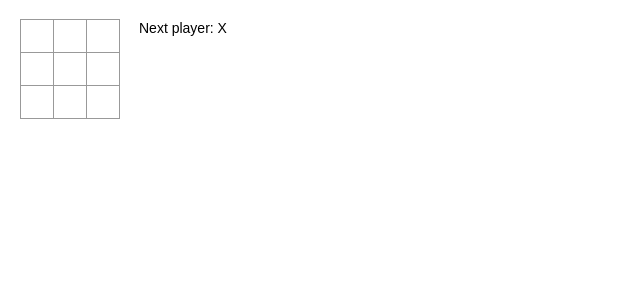
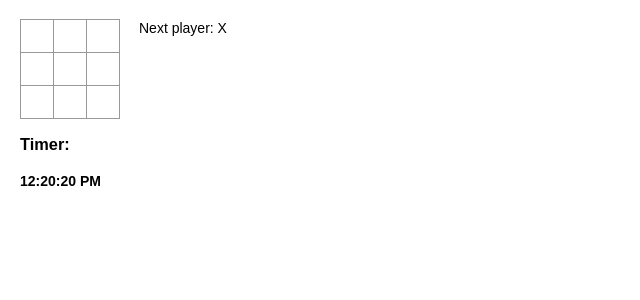
Before and after one commit to Sarthak-Agrawal/react-101, a React (Create React App) app: page / in a window 1280 px wide. Shown: the top 300 px of the page, without its empty margins (0-640 px from the left). Built offline with nearby package versions, Linux system fonts and the light colour scheme.

Commit message:
Added clock

```diff
--- a/package.json
+++ b/package.json
@@ -10,7 +10,9 @@
     "@types/node": "^14.0.11",
     "@types/react": "^16.9.35",
     "@types/react-dom": "^16.9.8",
+    "bootstrap": "^4.5.0",
     "react": "^16.13.1",
+    "react-bootstrap": "^1.0.1",
     "react-dom": "^16.13.1",
     "react-scripts": "3.4.1",
     "typescript": "^3.9.5"
--- a/public/index.html
+++ b/public/index.html
@@ -29,6 +29,7 @@
   <body>
     <noscript>You need to enable JavaScript to run this app.</noscript>
     <div id="root"></div>
+    <div id="timer"></div>
     <!--
       This HTML file is a template.
       If you open it directly in the browser, you will see an empty page.
--- a/src/index.tsx
+++ b/src/index.tsx
@@ -1,7 +1,7 @@
 import React from 'react';
 import ReactDOM from 'react-dom';
 import './index.css';
-
+import Clock from './timer';
 
 interface SquareProps {
   value: string,
@@ -167,3 +167,8 @@ function Square(props: SquareProps) {
     <Game />,
     document.getElementById('root')
   );
+
+  ReactDOM.render(
+    <Clock date={new Date()} />,
+    document.getElementById("timer")
+  )
--- /dev/null
+++ b/src/timer.tsx
@@ -0,0 +1,15 @@
+import React from 'react';
+
+interface ClockProps {
+    date: Date
+}
+
+function Clock(props:ClockProps) {
+    return (
+        <div>
+            <h3>Timer: </h3>
+            <h4>{props.date.toLocaleTimeString()}</h4>
+        </div>
+    )
+}
+ export default Clock
```
Also changed, not shown: 1 other file (tests, documents, lock files or other folders).
